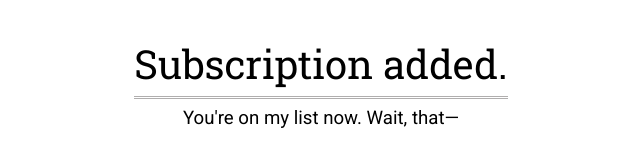
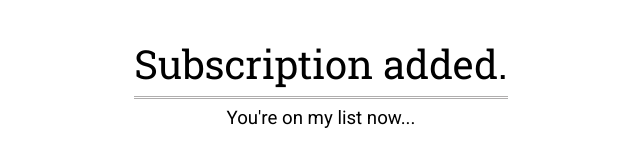
Before and after one commit to adamhovorka/pen, a Jekyll site: the page subscribed.html, which Jekyll copies as it is, in a window 1280 px wide. Shown: the part 367-534 px from the top of the page, without its empty margins (319-959 px from the left). Built offline with Jekyll 4.4.1, drawn with Linux system fonts in a browser that asks for light colours; Markdown is read by kramdown in place of the engine named in the settings.

Commit message:
Update subscribed.html

```diff
--- a/subscribed.html
+++ b/subscribed.html
@@ -15,6 +15,6 @@
   </head>
   <body>
     <h1>Subscription added.</h1>
-    <h2>You're on my list now. Wait, that&mdash;</h2>
+    <h2>You're on my list now...</h2>
   </body>
 </html>
```
